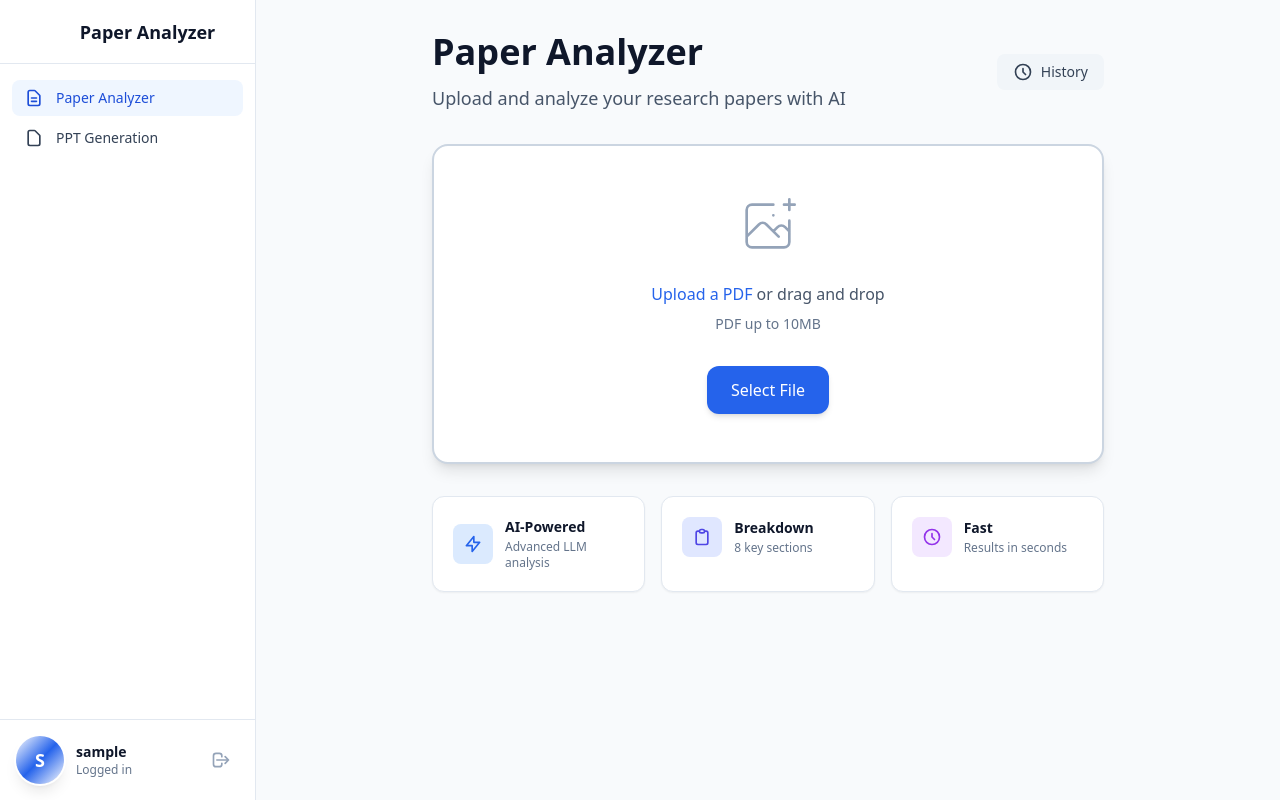
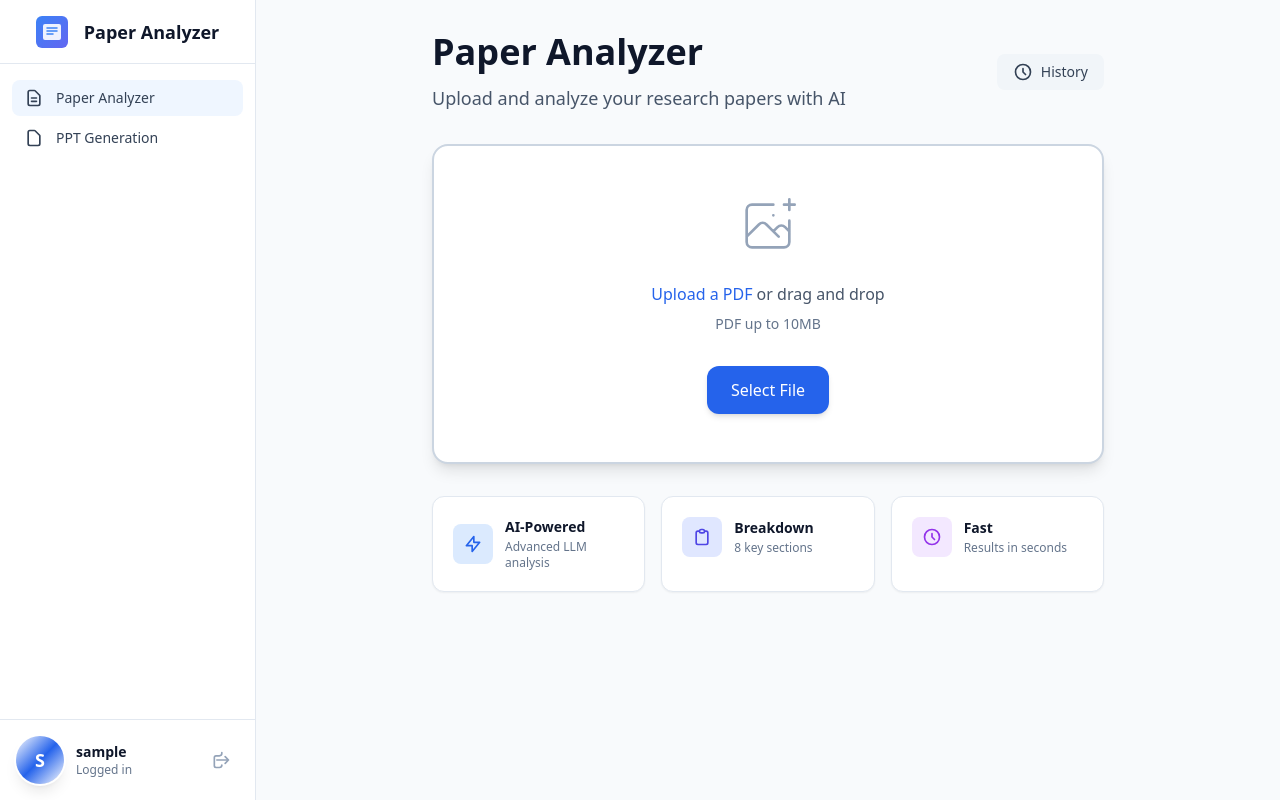
Before and after one commit to swarfte/paper-analyzer, a Django app: page /analyzer/ in a window 1280 px wide. Run offline with Django 5.2, Linux system fonts and the light colour scheme; the visitor is signed in with stand-in values (Sample User, id 1); some libraries are stand-ins or nearby versions.

Commit message:
Update sidebar icons and improve navigation styles
Replaces sidebar and logo SVG icons with updated designs and adds gradient backgrounds. Refines navigation link styles for better color transitions and hover effects, enhancing the overall UI consistency and appearance.

```diff
--- a/templates/layout.html
+++ b/templates/layout.html
@@ -64,9 +64,17 @@
                 <!-- Logo -->
                 <div class="flex items-center justify-center h-16 border-b border-slate-200 dark:border-slate-700">
                     <div class="flex items-center">
-                        <div class="h-8 w-8 bg-gradient-to-br from-blue-500 to-indigo-600 rounded-lg flex items-center justify-center logo-icon">
-                            <svg class="h-5 w-5" fill="none" stroke="white" stroke-width="2" viewBox="0 0 24 24">
-                                <path stroke-linecap="round" stroke-linejoin="round" d="M9 12h6m-6 4h6m2 5H7a2 2 0 01-2-2V5a2 2 0 012-2h5.586a1 1 0 01.707.293l5.414 5.414a1 1 0 01.293.707V19a2 2 0 01-2 2z"></path>
+                        <div class="h-8 w-8 mr-2 bg-gradient-to-br from-blue-500 to-indigo-600 rounded-lg flex items-center justify-center">
+                            <svg xmlns="http://www.w3.org/2000/svg" viewBox="0 0 32 32">
+                              <defs>
+                                <linearGradient id="grad" x1="0%" y1="0%" x2="100%" y2="100%">
+                                  <stop offset="0%" style="stop-color:#3b82f6;stop-opacity:1" />
+                                  <stop offset="100%" style="stop-color:#6366f1;stop-opacity:1" />
+                                </linearGradient>
+                              </defs>
+                              <rect width="32" height="32" rx="6" fill="url(#grad)"/>
+                              <path d="M9 8h14a2 2 0 012 2v12a2 2 0 01-2 2H9a2 2 0 01-2-2V10a2 2 0 012-2z" fill="white" opacity="0.9"/>
+                              <path d="M11 12h10M11 15h10M11 18h6" stroke="#3b82f6" stroke-width="1.5" stroke-linecap="round"/>
                             </svg>
                         </div>
                         <span class="ml-2 text-lg font-bold text-slate-900 dark:text-white">Paper Analyzer</span>
@@ -79,9 +87,12 @@
                         <!-- Paper Analyzer -->
                         <li>
                             <a href="/analyzer/"
-                               :class="['flex items-center px-3 py-2 rounded-lg text-sm font-medium transition-colors duration-150', currentPage === 'analyzer' ? 'bg-blue-50 dark:bg-blue-900/20 text-blue-700 dark:text-blue-300' : 'text-slate-700 dark:text-slate-300 hover:bg-slate-100 dark:hover:bg-slate-700']">
-                                <svg class="h-5 w-5 mr-3" fill="none" stroke="currentColor" stroke-width="2" viewBox="0 0 24 24">
-                                    <path stroke-linecap="round" stroke-linejoin="round" d="M9 12h6m-6 4h6m2 5H7a2 2 0 01-2-2V5a2 2 0 012-2h5.586a1 1 0 01.707.293l5.414 5.414a1 1 0 01.293.707V19a2 2 0 01-2 2z"></path>
+                               :class="['flex items-center px-3 py-2 rounded-lg text-sm font-medium transition-colors duration-150', currentPage === 'analyzer' ? 'bg-blue-50 dark:bg-blue-900/20' : 'hover:bg-slate-100 dark:hover:bg-slate-700']"
+                               style="color: #334155;"
+                               @mouseover="$el.style.color = '#1d4ed8'"
+                               @mouseleave="$el.style.color = '#334155'">
+                                <svg width="20" height="20" viewBox="0 0 24 24" fill="none" class="mr-3" xmlns="http://www.w3.org/2000/svg" style="flex-shrink: 0; display: block;">
+                                    <path d="M9 12H15M9 16H15M17 21H7C5.89543 21 5 20.1046 5 19V5C5 3.89543 5.89543 3 7 3H12.586C12.8512 3 13.1055 3.10536 13.2929 3.29289L18.7071 8.70711C18.8946 8.89464 19 9.14898 19 9.41421V19C19 20.1046 18.1046 21 17 21Z" stroke="currentColor" stroke-width="2" stroke-linecap="round" stroke-linejoin="round"/>
                                 </svg>
                                 <span>Paper Analyzer</span>
                             </a>
@@ -90,9 +101,12 @@
                         <!-- PPT Generation -->
                         <li>
                             <a href="/generator/"
-                               :class="['flex items-center px-3 py-2 rounded-lg text-sm font-medium transition-colors duration-150', currentPage === 'generator' ? 'bg-blue-50 dark:bg-blue-900/20 text-blue-700 dark:text-blue-300' : 'text-slate-700 dark:text-slate-300 hover:bg-slate-100 dark:hover:bg-slate-700']">
-                                <svg class="h-5 w-5 mr-3" fill="none" stroke="currentColor" stroke-width="2" viewBox="0 0 24 24">
-                                    <path stroke-linecap="round" stroke-linejoin="round" d="M7 21h10a2 2 0 002-2V9.414a1 1 0 00-.293-.707l-5.414-5.414A1 1 0 0012.586 3H7a2 2 0 00-2 2v14a2 2 0 002 2z"></path>
+                               :class="['flex items-center px-3 py-2 rounded-lg text-sm font-medium transition-colors duration-150', currentPage === 'generator' ? 'bg-blue-50 dark:bg-blue-900/20' : 'hover:bg-slate-100 dark:hover:bg-slate-700']"
+                               style="color: #334155;"
+                               @mouseover="$el.style.color = '#1d4ed8'"
+                               @mouseleave="$el.style.color = '#334155'">
+                                <svg width="20" height="20" viewBox="0 0 24 24" fill="none" class="mr-3" xmlns="http://www.w3.org/2000/svg" style="flex-shrink: 0; display: block;">
+                                    <path d="M7 21H17C18.1046 21 19 20.1046 19 19V9.41421C19 9.14898 18.8946 8.89464 18.7071 8.70711L13.2929 3.29289C13.1055 3.10536 12.8512 3 12.586 3H7C5.89543 3 5 3.89543 5 5V19C5 20.1046 5.89543 21 7 21Z" stroke="currentColor" stroke-width="2" stroke-linecap="round" stroke-linejoin="round"/>
                                 </svg>
                                 <span>PPT Generation</span>
                             </a>
@@ -112,9 +126,9 @@
                             <p class="text-sm font-semibold text-slate-900 dark:text-white">{{ user.username }}</p>
                             <p class="text-xs text-slate-500 dark:text-slate-400">Logged in</p>
                         </div>
-                        <a href="/logout/" class="logout-icon ml-2 p-2 text-slate-400 hover:text-slate-600 dark:hover:text-slate-300 hover:bg-slate-100 dark:hover:bg-slate-700 rounded-lg transition-colors flex items-center justify-center" title="Logout">
-                            <svg class="h-5 w-5" fill="none" stroke="currentColor" stroke-width="2" viewBox="0 0 24 24">
-                                <path stroke-linecap="round" stroke-linejoin="round" d="M17 16l4-4m0 0l-4-4m4 4H7m6 4v1a3 3 0 01-3 3H6a3 3 0 01-3-3V7a3 3 0 013-3h4a3 3 0 013 3v1"></path>
+                        <a href="/logout/" class="ml-2 p-2 text-slate-400 hover:text-slate-600 dark:hover:text-slate-300 hover:bg-slate-100 dark:hover:bg-slate-700 rounded-lg transition-colors flex items-center justify-center" title="Logout">
+                            <svg width="20" height="20" viewBox="0 0 24 24" fill="none" xmlns="http://www.w3.org/2000/svg" style="display: block;">
+                                <path d="M17 16L21 12M21 12L17 8M21 12H7M13 3V4C13 5.65685 11.6569 7 10 7H6C4.89543 7 4 7.89543 4 9V19C4 20.1046 4.89543 21 6 21H10C11.6569 21 13 19.6569 13 18V19" stroke="currentColor" stroke-width="2" stroke-linecap="round" stroke-linejoin="round"/>
                             </svg>
                         </a>
                     </div>
```
